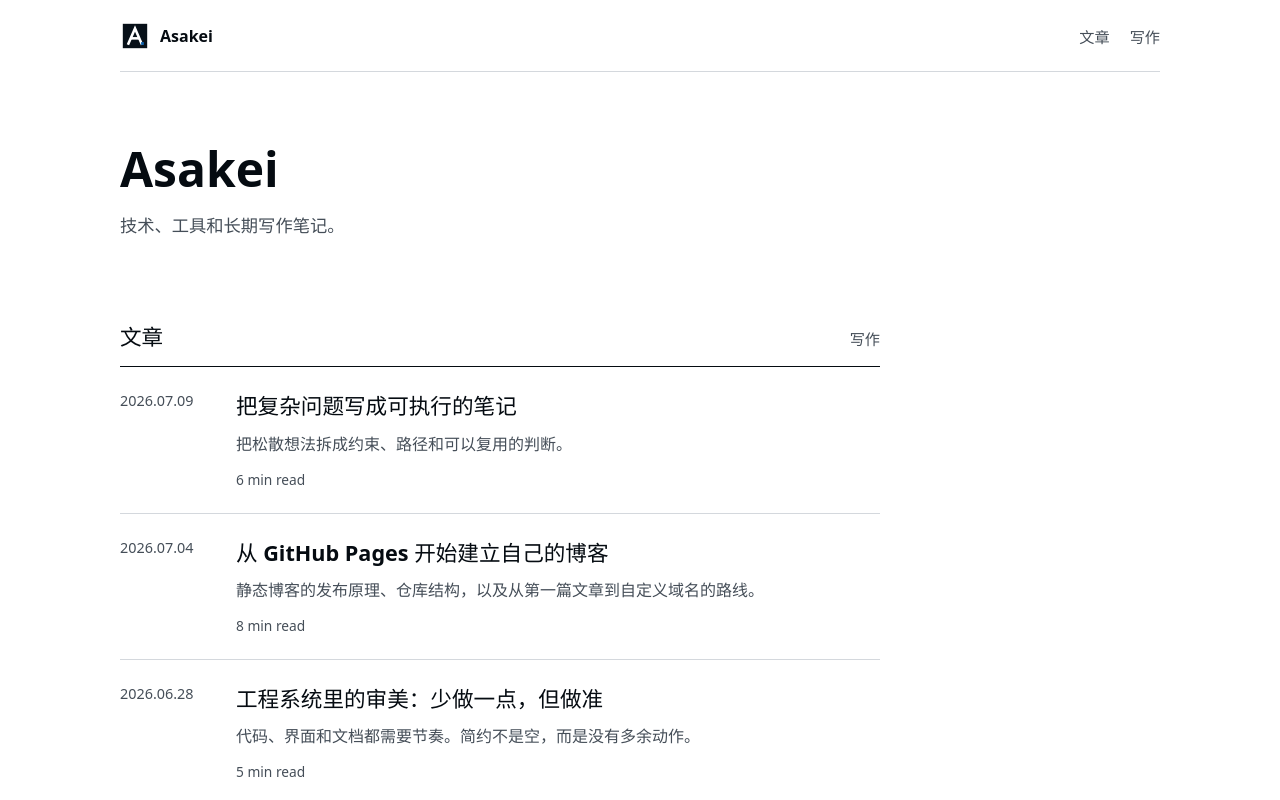
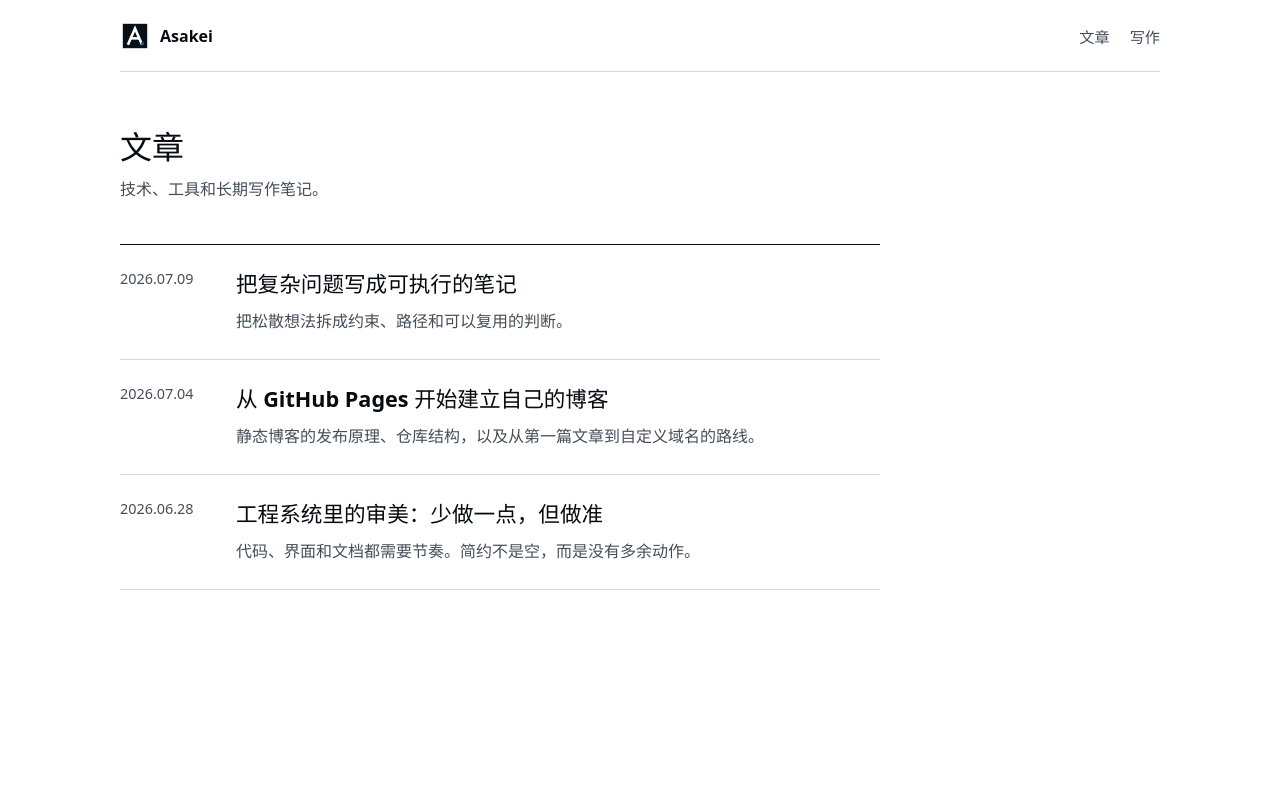
Before and after one commit to Asakeii/Blog, a React (Vite) app: page / in a window 1280 px wide. Shown: the top 800 px of the page. Built offline with nearby package versions, Linux system fonts and the light colour scheme.

Commit message:
Distill blog into focused reading and writing

```diff
--- a/src/main.tsx
+++ b/src/main.tsx
@@ -1,4 +1,4 @@
-import { StrictMode, useEffect, useMemo, useRef, useState, type ReactNode } from "react";
+import { StrictMode, useEffect, useMemo, useState, type ReactNode } from "react";
 import { createRoot } from "react-dom/client";
 import { ArrowLeft, Plus, Save, Trash2 } from "lucide-react";
 import DOMPurify from "dompurify";
@@ -264,16 +264,16 @@ function App() {
   useEffect(() => {
     window.requestAnimationFrame(() => {
       if (route.page === "home" && window.location.hash === "#writing") {
-        document.getElementById("writing")?.scrollIntoView({ block: "start", behavior: "smooth" });
+        document.getElementById("writing")?.scrollIntoView({ block: "start" });
         return;
       }
 
       if (route.page === "home" && route.topic !== "全部") {
-        document.getElementById("writing")?.scrollIntoView({ block: "start", behavior: "smooth" });
+        document.getElementById("writing")?.scrollIntoView({ block: "start" });
         return;
       }
 
-      window.scrollTo({ top: 0, behavior: "smooth" });
+      window.scrollTo({ top: 0 });
     });
   }, [route.page, route.slug, route.topic]);
 
@@ -299,9 +299,6 @@ function App() {
         <HomePage visiblePosts={visiblePosts} selectedTopic={route.topic} />
       )}
 
-      <footer>
-        <span>© 2026 Asakei</span>
-      </footer>
     </main>
   );
 }
@@ -314,7 +311,7 @@ function Header() {
         <strong>Asakei</strong>
       </a>
       <nav>
-        <a href="#writing">文章</a>
+        <a href="#top">文章</a>
         <a href="#admin">写作</a>
       </nav>
     </header>
@@ -323,21 +320,15 @@ function Header() {
 
 function HomePage({ visiblePosts, selectedTopic }: { visiblePosts: Post[]; selectedTopic: string }) {
   return (
-    <>
-      <section className="home-intro" id="top">
-        <h1>Asakei</h1>
+    <section className="writing-section home-page" id="top">
+      <header className="home-heading">
+        <h1>{selectedTopic === "全部" ? "文章" : selectedTopic}</h1>
         <p>技术、工具和长期写作笔记。</p>
+      </header>
+      <div id="writing">
+        <PostList posts={visiblePosts} />
+      </div>
     </section>
-
-      <section className="writing-section" id="writing">
-        <div className="section-heading">
-          <h2>{selectedTopic === "全部" ? "文章" : selectedTopic}</h2>
-          <a href="#admin">写作</a>
-        </div>
-
-        <PostList posts={visiblePosts} />
-      </section>
-    </>
   );
 }
 
@@ -350,9 +341,7 @@ function PostList({ posts }: { posts: Post[] }) {
           <div>
             <h3>{post.title}</h3>
             <p>{post.summary}</p>
-            <div className="post-meta">
-              <span>{post.draft ? "Draft" : `${post.minutes} min read`}</span>
-            </div>
+            {post.draft ? <span className="draft-label">草稿</span> : null}
           </div>
         </a>
       ))}
@@ -378,12 +367,6 @@ function PostDetail({ post, onDeleteDraft }: { post: Post; onDeleteDraft?: (slug
       <time dateTime={post.date.replaceAll(".", "-")}>{post.date}</time>
       <h2>{post.title}</h2>
       <p className="post-detail-summary">{post.summary}</p>
-      <div className="post-meta">
-        <span>{post.draft ? "Draft" : `${post.minutes} min read`}</span>
-        {post.tags.map((tag) => (
-          <span key={tag}>{tag}</span>
-        ))}
-      </div>
       <div className="post-body">
         {post.markdown ? <MarkdownContent markdown={post.markdown} /> : post.body.map((paragraph) => <p key={paragraph}>{paragraph}</p>)}
       </div>
@@ -536,7 +519,7 @@ function AdminPage({
 }) {
   const [form, setForm] = useState<DraftForm>(emptyDraftForm);
   const [newTopic, setNewTopic] = useState("");
-  const editorRef = useRef<HTMLTextAreaElement>(null);
+  const [view, setView] = useState<"write" | "manage">("write");
   const canSave = form.title.trim().length > 0 && form.body.trim().length > 0;
 
   const updateForm = (key: keyof DraftForm, value: string) => {
@@ -563,10 +546,13 @@ function AdminPage({
   return (
     <section className="admin-page page-panel" id="admin">
       <div className="admin-heading">
-        <h1>写作</h1>
+        <h1>{view === "write" ? "写作" : "文章管理"}</h1>
+        <button className="text-action" type="button" onClick={() => setView(view === "write" ? "manage" : "write")}>
+          {view === "write" ? "管理文章" : "返回写作"}
+        </button>
       </div>
 
-      <div className="writing-workbench">
+      {view === "write" ? (
         <form
           className="editor-panel"
           onSubmit={(event) => {
@@ -577,14 +563,20 @@ function AdminPage({
             }
           }}
         >
+          <input
+            aria-label="文章标题"
+            className="editor-title"
+            value={form.title}
+            onChange={(event) => updateForm("title", event.target.value)}
+            placeholder="文章标题"
+          />
+
+          <details className="editor-settings">
+            <summary>文章设置</summary>
             <div className="editor-toolbar">
               <label>
-              <span>标题</span>
-              <input value={form.title} onChange={(event) => updateForm("title", event.target.value)} placeholder="新的博客标题" />
-            </label>
-            <label>
                 <span>摘要</span>
-              <input value={form.summary} onChange={(event) => updateForm("summary", event.target.value)} placeholder="一句话摘要" />
+                <input value={form.summary} onChange={(event) => updateForm("summary", event.target.value)} placeholder="默认取正文开头" />
               </label>
               <label>
                 <span>主题</span>
@@ -618,11 +610,9 @@ function AdminPage({
                 </div>
               </label>
             </div>
+          </details>
 
           <div className="live-markdown-canvas">
-            <div className="canvas-toolbar">
-              <span>Markdown</span>
-            </div>
             <div className="live-canvas-surface">
               <MarkdownSourceView markdown={form.body} />
               <textarea
@@ -636,7 +626,6 @@ function AdminPage({
                   }
                 }}
                 placeholder="用 Markdown 写下你的博客..."
-                ref={editorRef}
                 spellCheck={false}
                 value={form.body}
               />
@@ -653,7 +642,7 @@ function AdminPage({
             </button>
           </div>
         </form>
-
+      ) : (
         <div className="manage-panel">
           <div className="manage-section">
             <h2>草稿</h2>
@@ -709,7 +698,7 @@ function AdminPage({
             )}
           </div>
         </div>
-      </div>
+      )}
     </section>
   );
 }
--- a/src/styles.css
+++ b/src/styles.css
@@ -26,10 +26,6 @@
 
 * {
   box-sizing: border-box;
-}
-
-html {
-  scroll-behavior: smooth;
 }
 
 body {
@@ -97,49 +93,26 @@ nav {
   font-size: 0.95rem;
 }
 
-.home-intro {
-  max-width: var(--content);
-  padding: 72px 0 48px;
-}
-
-.home-intro h1 {
-  margin: 0;
-  font-size: 3rem;
-  line-height: 1.05;
-  letter-spacing: 0;
-}
-
-.home-intro p {
-  max-width: 42rem;
-  margin: 16px 0 0;
-  color: var(--muted);
-  font-size: 1.08rem;
-  line-height: 1.8;
-}
-
 .writing-section,
 .page-panel {
   max-width: var(--content);
-  padding: 34px 0 70px;
+  padding: 56px 0 80px;
 }
 
-.section-heading {
-  display: flex;
-  align-items: baseline;
-  justify-content: space-between;
-  gap: 18px;
-  margin-bottom: 16px;
+.home-heading {
+  margin-bottom: 40px;
 }
 
-.section-heading h2 {
+.home-heading h1 {
   margin: 0;
-  font-size: 1.35rem;
-  line-height: 1.25;
+  font-size: 2rem;
+  line-height: 1.2;
 }
 
-.section-heading a {
+.home-heading p {
+  margin: 10px 0 0;
   color: var(--muted);
-  font-size: 0.95rem;
+  line-height: 1.7;
 }
 
 .post-list {
@@ -178,10 +151,8 @@ nav {
   color: var(--primary);
 }
 
-.post-meta {
-  display: flex;
-  flex-wrap: wrap;
-  gap: 8px;
+.draft-label {
+  display: inline-block;
   margin-top: 12px;
   color: var(--muted);
   font-size: 0.86rem;
@@ -304,7 +275,7 @@ nav {
 
 .markdown-body blockquote {
   margin: 1.4em 0;
-  border-left: 2px solid var(--line);
+  border-left: 1px solid var(--ink);
   padding-left: 1em;
   color: var(--muted);
 }
@@ -345,7 +316,10 @@ nav {
 }
 
 .admin-heading {
-  max-width: var(--content);
+  display: flex;
+  align-items: baseline;
+  justify-content: space-between;
+  gap: 20px;
   margin-bottom: 22px;
 }
 
@@ -356,21 +330,48 @@ nav {
   letter-spacing: 0;
 }
 
-.writing-workbench {
-  width: 100%;
+.editor-panel {
+  display: flex;
+  min-height: calc(100vh - 178px);
+  flex-direction: column;
+  gap: 16px;
 }
 
-.editor-panel {
-  display: grid;
-  gap: 14px;
+.editor-title {
+  width: 100%;
+  border: 0;
+  border-bottom: 1px solid var(--line);
+  padding: 8px 0 14px;
+  color: var(--ink);
+  background: transparent;
+  font-size: 1.8rem;
+  font-weight: 720;
+  outline: 0;
+}
+
+.editor-title::placeholder {
+  color: color-mix(in oklch, var(--muted) 82%, var(--ink));
+}
+
+.editor-settings {
+  color: var(--muted);
+  font-size: 0.9rem;
+}
+
+.editor-settings summary {
+  width: fit-content;
+  cursor: pointer;
+}
+
+.editor-settings[open] summary {
+  margin-bottom: 16px;
 }
 
 .editor-toolbar {
   display: grid;
-  grid-template-columns: minmax(180px, 1fr) minmax(180px, 1fr) minmax(140px, 180px) minmax(180px, 220px);
-  gap: 12px;
-  border-top: 1px solid var(--ink);
-  padding-top: 16px;
+  grid-template-columns: minmax(220px, 1fr) minmax(140px, 180px) minmax(180px, 220px);
+  gap: 16px;
+  padding-bottom: 4px;
 }
 
 .editor-toolbar label {
@@ -431,20 +432,11 @@ nav {
 
 .live-markdown-canvas {
   display: grid;
-  min-height: 64vh;
-  grid-template-rows: 40px minmax(0, 1fr);
+  min-height: 480px;
+  flex: 1;
   border-top: 1px solid var(--line);
   border-bottom: 1px solid var(--line);
   background: var(--bg);
-}
-
-.canvas-toolbar {
-  display: flex;
-  align-items: center;
-  justify-content: space-between;
-  border-bottom: 1px solid var(--line);
-  color: var(--muted);
-  font-size: 0.82rem;
 }
 
 .live-canvas-surface {
@@ -455,7 +447,6 @@ nav {
   background: var(--bg);
 }
 
-.canvas-toolbar,
 .markdown-source-view,
 .markdown-editor {
   padding-left: clamp(12px, 2vw, 22px);
@@ -483,7 +474,6 @@ nav {
     monospace;
   pointer-events: none;
   white-space: pre-wrap;
-  transition: transform 80ms linear;
 }
 
 .source-line {
@@ -580,9 +570,8 @@ nav {
 
 .manage-panel {
   display: grid;
-  grid-template-columns: repeat(3, minmax(0, 1fr));
-  gap: 28px;
-  margin-top: 42px;
+  max-width: var(--content);
+  gap: 40px;
 }
 
 .manage-section h2 {
@@ -635,13 +624,6 @@ nav {
   color: var(--muted);
 }
 
-footer {
-  padding: 28px 0 40px;
-  border-top: 1px solid var(--line);
-  color: var(--muted);
-  font-size: 0.92rem;
-}
-
 @media (max-width: 820px) {
   .site-shell {
     width: min(100% - 32px, var(--wide));
@@ -655,12 +637,9 @@ footer {
     gap: 14px;
   }
 
-  .home-intro {
-    padding: 52px 0 34px;
-  }
-
-  .home-intro h1 {
-    font-size: 2.4rem;
+  .writing-section,
+  .page-panel {
+    padding: 40px 0 64px;
   }
 
   .post-row {
@@ -668,13 +647,12 @@ footer {
     gap: 8px;
   }
 
-  .editor-toolbar,
-  .manage-panel {
+  .editor-toolbar {
     grid-template-columns: 1fr;
   }
 
   .live-markdown-canvas {
-    min-height: 58vh;
+    min-height: 56vh;
   }
 
   .post-detail h2 {
@@ -691,17 +669,16 @@ footer {
     display: none;
   }
 
+  .admin-heading h1 {
+    font-size: 1.6rem;
+  }
+
+  .editor-title {
+    font-size: 1.5rem;
+  }
+
   .primary-action,
   .secondary-action {
     width: 100%;
   }
 }
-
-@media (prefers-reduced-motion: reduce) {
-  *,
-  *::before,
-  *::after {
-    scroll-behavior: auto !important;
-    transition-duration: 1ms !important;
-  }
-}
```
Lines whose indentation alone changed are shown as unchanged.
